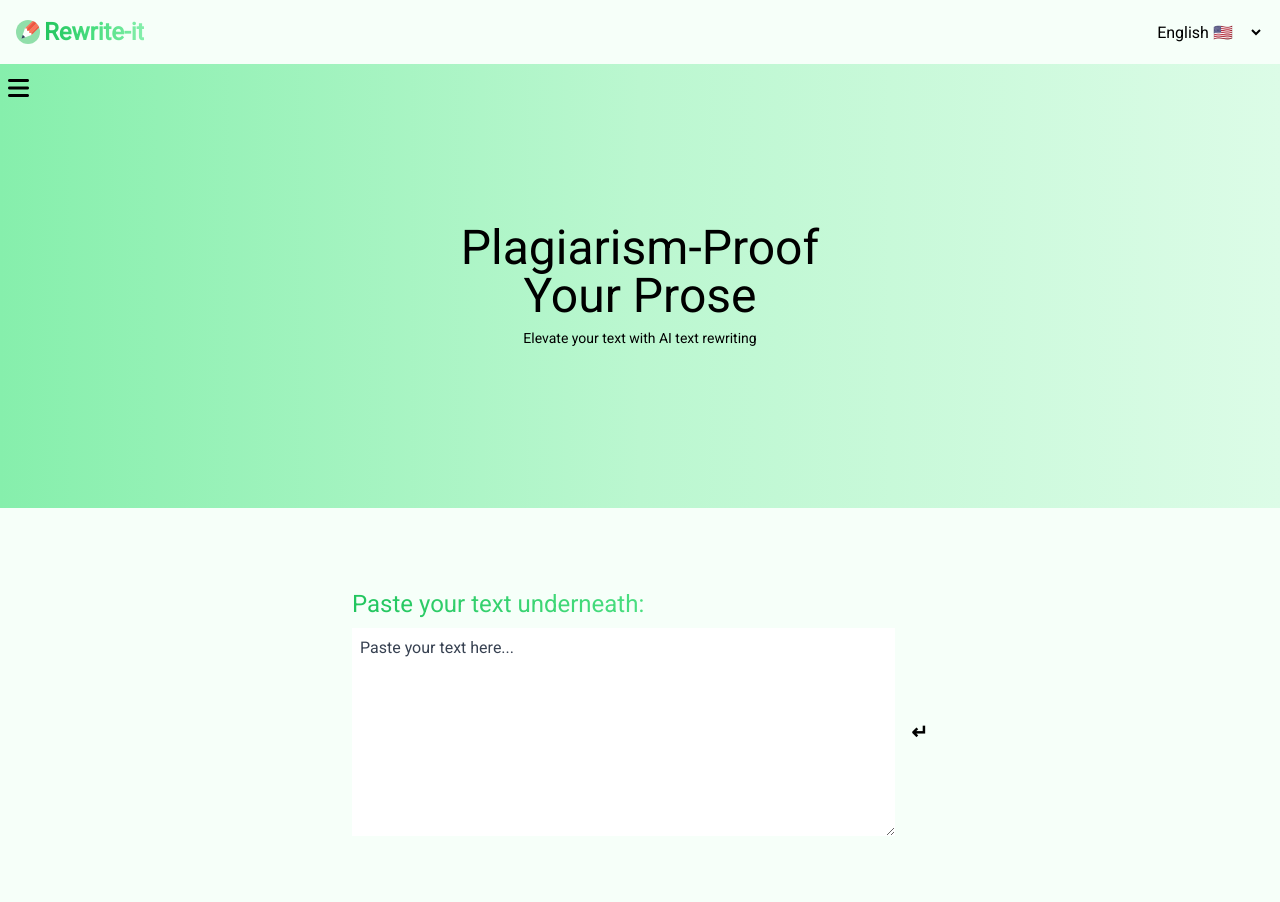
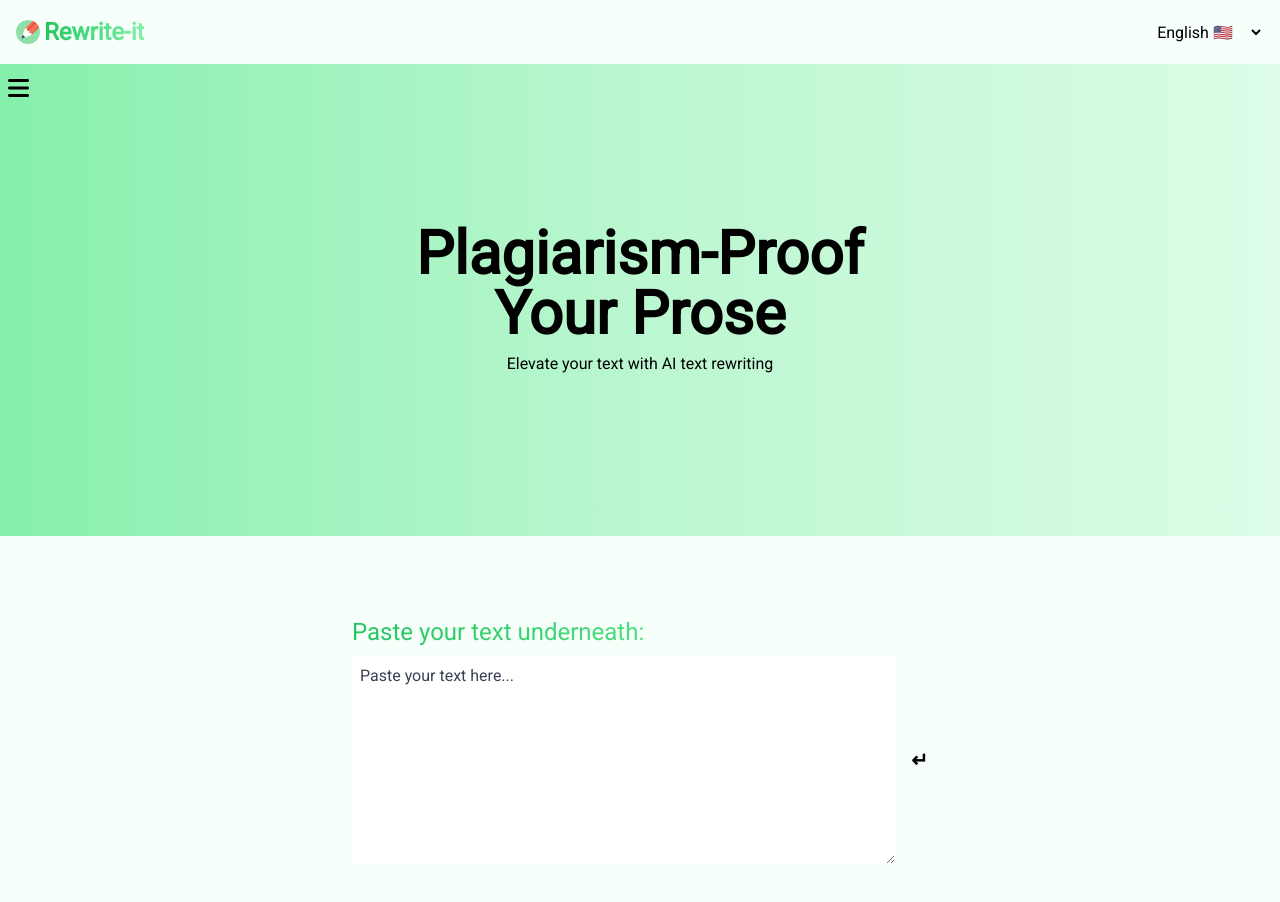
Before and after one commit to Jacobo91/rewrite-it, a React (Vite) app: page / in a window 1280 px wide. Shown: the top 902 px of the page. Built offline with nearby package versions, Linux system fonts and the light colour scheme.

Commit message:
add bigger font to header

```diff
--- a/src/App.css
+++ b/src/App.css
@@ -13,6 +13,10 @@
 body {
   font-family: 'Roboto';
   background: #f6fff9;
+}
+
+.head_text {
+  @apply text-5xl font-extrabold leading-[1.15] text-black sm:text-6xl text-center;
 }
 
 .green_gradient {
--- a/src/components/Hero.tsx
+++ b/src/components/Hero.tsx
@@ -83,12 +83,12 @@ return (
             <i className="fa-solid fa-bars text-2xl p-2"></i>
         </button>
 
-        <h1 className="text-4xl sm:text-5xl">
+        <h1 className="head_text">
         Plagiarism-Proof
         <br />
         Your Prose
         </h1>
-        <p className="mt-2 text-sm">Elevate your text with AI text rewriting</p>
+        <p className="mt-2 text-md">Elevate your text with AI text rewriting</p>
     </div>
     </header>
     );
```
